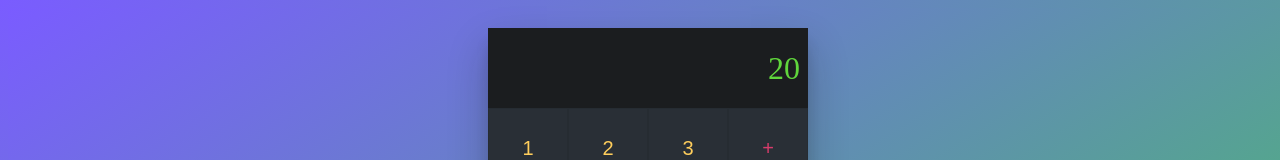
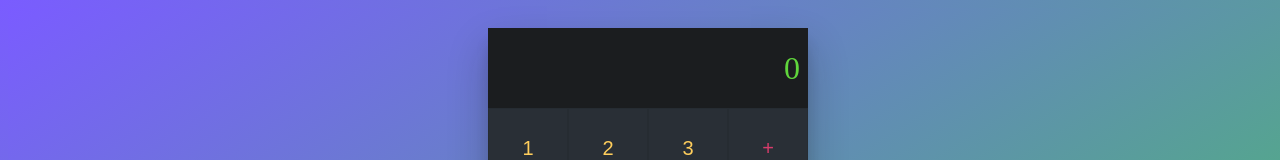
Before and after one commit to KraySe/calc-app, a React (Create React App) app: page / in a window 1280 px wide. Shown: the top 160 px of the page. Built offline with nearby package versions, Linux system fonts and the light colour scheme.

Commit message:
library prop-types test

```diff
--- a/package.json
+++ b/package.json
@@ -6,6 +6,7 @@
     "@testing-library/jest-dom": "^5.16.4",
     "@testing-library/react": "^13.3.0",
     "@testing-library/user-event": "^13.5.0",
+    "prop-types": "^15.8.1",
     "react": "^18.1.0",
     "react-dom": "^18.1.0",
     "react-scripts": "5.0.1",
--- a/src/App.jsx
+++ b/src/App.jsx
@@ -6,7 +6,7 @@ const App = () => {
     console.log('Render App');
     return (
         <main className='react-calculator'>
-            <Result value={"20"} />
+            <Result value={"0"} />
             <div className="numbers">
                 <button>1</button>
                 <button>2</button>
--- a/src/components/Result.jsx
+++ b/src/components/Result.jsx
@@ -1,4 +1,5 @@
 import React from "react";
+import PropTypes from "prop-types";
 
 
 const Result = ({value}) => {
@@ -11,4 +12,8 @@ const Result = ({value}) => {
     )
 }
 
+Result.propTypes = {
+    value: PropTypes.string.isRequired
+}
+
 export default Result;
```
Also changed, not shown: 1 other file (tests, documents, lock files or other folders).
